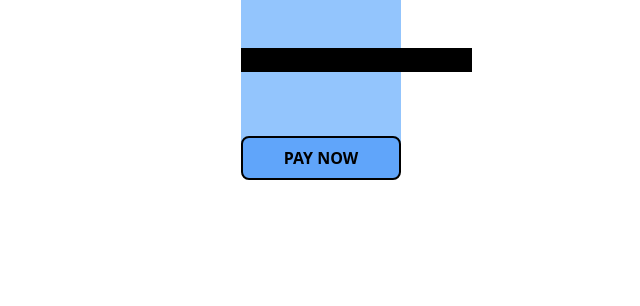
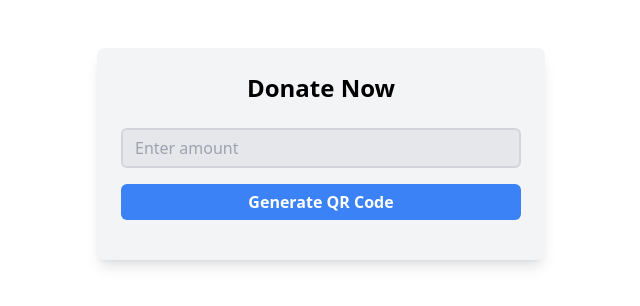
Before and after one commit to jenilparmar/pawsraksha, a React (Create React App) app: page / in a window 1280 px wide. Shown: the top 306 px of the page, without its empty margins (319-959 px from the left). Built offline with nearby package versions, Linux system fonts and the light colour scheme; no server answers.

Commit message:
Added paying functionality

```diff
--- a/package.json
+++ b/package.json
@@ -12,6 +12,7 @@
     "qrcode-generator": "^1.4.4",
     "react": "^18.3.1",
     "react-dom": "^18.3.1",
+    "react-qr-code": "^2.0.14",
     "react-scripts": "5.0.1",
     "web-vitals": "^2.1.4"
   },
--- a/public/Example.html
+++ /dev/null
@@ -1,38 +0,0 @@
-<!DOCTYPE html>
-<html lang="en">
-<head>
-    <meta charset="UTF-8">
-    <meta name="viewport" content="width=device-width, initial-scale=1.0">
-    <title>QR Code Generator</title>
-    <style>
-        body {
-            font-family: Arial, sans-serif;
-            display: flex;
-            flex-direction: column;
-            align-items: center;
-            margin-top: 50px;
-        }
-        #qrcode {
-            margin-top: 20px;
-        }
-    </style>
-</head>
-<body>
-    <h1>QR Code Generator</h1>
-    <input type="text" id="text" placeholder="Enter text to generate QR Code" />
-    <button onclick="generateQRCode()">Generate QR Code</button>
-    <div id="qrcode"></div>
-
-    <script>
-        function generateQRCode() {
-            var text =`upi://pay?pa=${encodeURIComponent('jenilparmar94091@okaxis')}&pn=YourName&am=${2}&cu=INR&tn=${encodeURIComponent('description')}`;
-            document.getElementById("qrcode").innerHTML = "";
-            var qrcode = new QRCode(document.getElementById("qrcode"), {
-                text: text,
-                width: 128,
-                height: 128
-            });
-        }
-    </script>
-</body>
-</html>
--- a/src/Components/Donation.jsx
+++ b/src/Components/Donation.jsx
@@ -1,31 +1,112 @@
-import axios from 'axios'
-import React, { useEffect, useState } from 'react'
+// import axios from 'axios';
+// import React, { useState } from 'react';
+
+// export default function Donation() {
+//     const [amount, setAmount] = useState(0);
+//     const [upi, setUpi] = useState("");
+//     const [qrCode, setQrCode] = useState("");
+
+//     const payNow = () => {
+//         // Replace with your actual API endpoint for fetching UPI details
+//         axios.get(`https://example.com/api/upi`)
+//             .then(res => {
+//                 setUpi(res.data.upi);
+//                 generateQRCode();
+//             })
+//             .catch(err => {
+//                 console.error('Error fetching UPI details:', err);
+//             });
+//     }
+
+//     const generateQRCode = () => {
+//         // Constructing the UPI link based on fetched UPI and amount
+//         var text = `upi://pay?pa=${encodeURIComponent(upi)}&pn=YourName&am=${amount}&cu=INR&tn=${encodeURIComponent('Donation')}`;
+
+//         // Generate QR Code using QRCode.js library or similar (not included in React snippet)
+//         // For React, consider using a React QR Code library like 'react-qr-code'
+
+//         // Example of setting QR code URL to state
+//         setQrCode(text);
+//     }
+
+//     return (
+//         <center>
+//             <div className="w-40 h-40 bg-blue-300">
+//                 <input type="number" className='bg-black text-white my-12' required onChange={(e) => setAmount(e.target.value)} />
+//                 <div className="button bg-blue-400 my-4 border-2 border-black hover:bg-blue-500 cursor-pointer self-center text-center font-semibold p-2 rounded-lg text-black w-40"
+//                     onClick={() => payNow()}>
+//                     PAY NOW
+//                 </div>
+//             </div>
+//             {qrCode && (
+//                 <div>
+//                     <h2>Generated QR Code:</h2>
+//                     {/* Render QR code here */}
+//                     {/* Example placeholder */}
+//                     <img src={`https://api.qrserver.com/v1/create-qr-code/?data=${encodeURIComponent(qrCode)}&size=200x200`} alt="QR Code" />
+//                 </div>
+//             )}
+//         </center>
+//     )
+// }
+
+import React, { useEffect, useState } from 'react';
+import axios from 'axios';
+import QRCode from 'react-qr-code';
 
 export default function Donation() {
-    const [amount ,setAmmount]=useState(0)
-    const [upi,setUPI] = useState("");
-   const payNow=()=>{
-    axios.get(`https://pawsraksha-1.onrender.com/env`)
-    .then(res=>{
-        setUPI(res.data);
-        console.log(upi);
+    const [amount, setAmount] = useState(0);
+    const [upi, setUpi] = useState('');
+    const [qrCodeValue, setQrCodeValue] = useState('');
+
+useEffect(()=>{
+    axios.get('https://pawsraksha-1.onrender.com/env')
+    .then(res => {
+        setUpi(res.data);
     })
-    .catch(e=>{
-        console.log(e);
-    })
-   }
-  return (
-    <center>
-        <div className="w-40 h-40 bg-blue-300">
-            <input type="number"  className='bg-black text-white my-12' required onChange={(e)=>setAmmount(e.target.value)} />
-            <div
-            className=" button bg-blue-400 my-4 border-2 border-black hover:bg-blue-500 cursor-pointer self-center text-center font-semibold p-2 rounded-lg text-black w-40"
-            onClick={() => {
-                payNow();
-            }}>
-           PAY NOW
-          </div>
+
+    .catch(err => {
+        console.error('Error fetching UPI details:', err);
+    });
+},[])
+    const payNow = () => {
+        generateQRCode();
+    }
+
+    const generateQRCode = () => {
+        // Constructing the UPI link based on fetched UPI and amount
+
+        const text = `upi://pay?pa=${encodeURIComponent(upi)}&pn=YourName&am=${amount}&cu=INR&tn=${encodeURIComponent('Donation')}`;
+        setQrCodeValue(text);
+        console.log(qrCodeValue);
+        alert(qrCodeValue)
+    }
+
+    return (
+        <div className="container mx-auto">
+            <div className="max-w-md mx-auto my-12 p-6 bg-gray-100 rounded-lg shadow-lg">
+                <h1 className="text-2xl font-semibold mb-6 text-center">Donate Now</h1>
+                <input
+                    type="number"
+                    className="block w-full py-2 px-3 mb-4 leading-tight bg-gray-200 border-2 border-gray-300 rounded-md focus:outline-none focus:bg-white focus:border-blue-500"
+                    placeholder="Enter amount" required
+                    onChange={(e) => setAmount(e.target.value)}
+                />
+                <button
+                    className="block w-full py-2 px-4 mb-4 leading-tight bg-blue-500 hover:bg-blue-600 text-white font-semibold rounded-md focus:outline-none focus:bg-blue-600"
+                    onClick={payNow}
+                >
+                    Generate QR Code
+                </button>
+                {qrCodeValue!='' && (
+                   <center>
+                     <div className="text-center">
+                        <h2 className="text-lg font-semibold mb-2">Scan QR Code to Pay</h2>
+                        <QRCode value={qrCodeValue} size={200} />
+                    </div>
+                   </center>
+                )}
+            </div>
         </div>
-    </center>
-  )
+    );
 }
```
Also changed, not shown: 1 other file (tests, documents, lock files or other folders).
